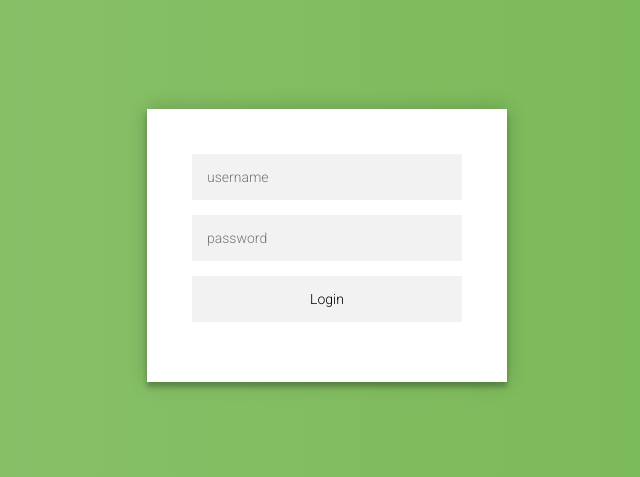
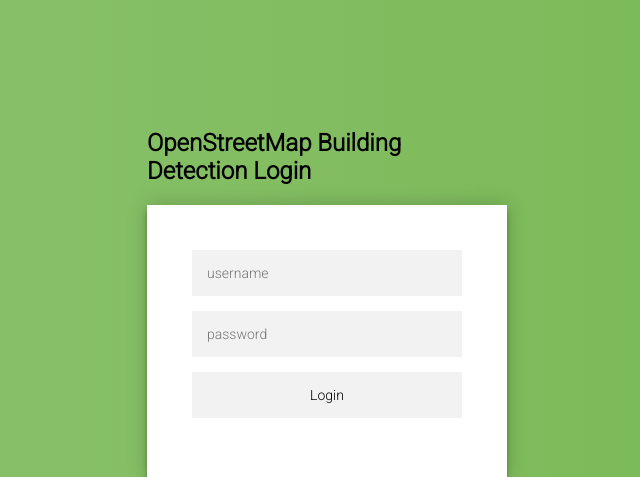
Before and after one commit to jmathur25/OSM_buildingdetector, a Flask app: page / in a window 1280 px wide. Shown: the top 477 px of the page, without its empty margins (313-953 px from the left). Run offline with Flask 2, Linux system fonts and the light colour scheme.

Commit message:
Format and title the login page.

```diff
--- a/templates/Login.html
+++ b/templates/Login.html
@@ -1,5 +1,6 @@
 <!DOCTYPE html>
 <html>
+
 <head>
     <style>
         @import url(https://fonts.googleapis.com/css?family=Roboto:300);
@@ -97,24 +98,27 @@ body {
 }
     </style>
 </head>
+
 <body>
     <div class="login-page">
-    <form class = "send" method = "post" action =  "">
-        <input name = "username" id = "username" type="text" placeholder="username" value="{{ request.form.username}}"/>
-        <input name = "password" id = "password" type="password" placeholder="password" value="{{ request.form.password }}"/>
-        <input type = "submit" value = "Login" />
+        <h2>OpenStreetMap Building Detection Login</h2>
+        <form class="send" method="post" action="">
+            <input name="username" id="username" type="text" placeholder="username" value="{{ request.form.username}}" />
+            <input name="password" id="password" type="password" placeholder="password" value="{{ request.form.password }}" />
+            <input type="submit" value="Login" />
         </form>
         <p class="message">Not registered? <a href="NewAccount" target="_blank">Create an account</a></p>
-    <!--  <p class="message"> <a href="Retrieval.html" target="_blank">tester</a></p>-->
     </div>
 
     <script>
-    $('.message a').click(function(){
-   $('form').animate({height: "toggle", opacity: "toggle"}, "slow");
+        $('.message a').click(function() {
+            $('form').animate({
+                height: "toggle",
+                opacity: "toggle"
+            }, "slow");
         });
 
         //variables that you can draw from: username (username) and password (pass)
-
     </script>
 </body>
 
```
Lines whose indentation alone changed are shown as unchanged.
